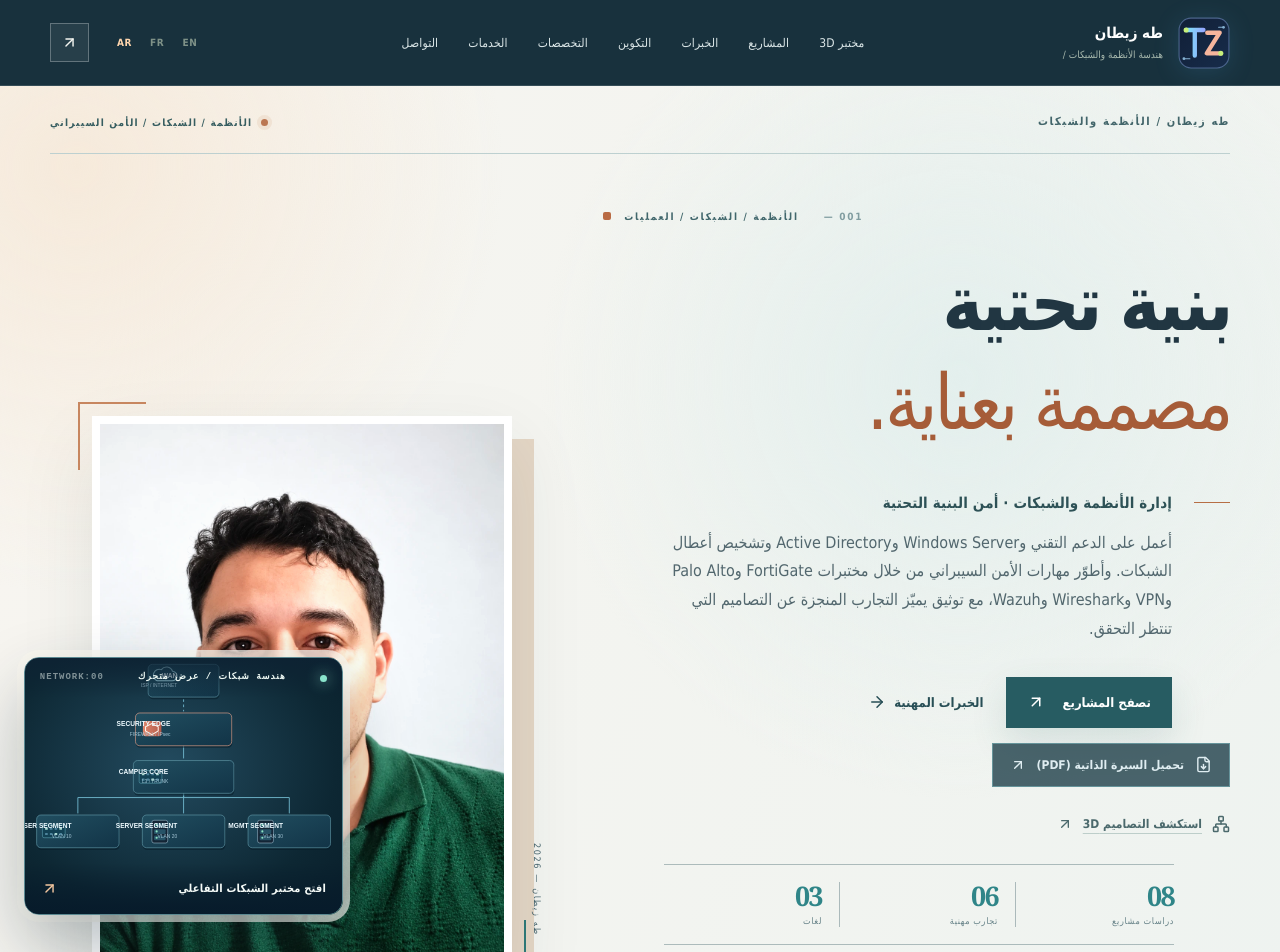
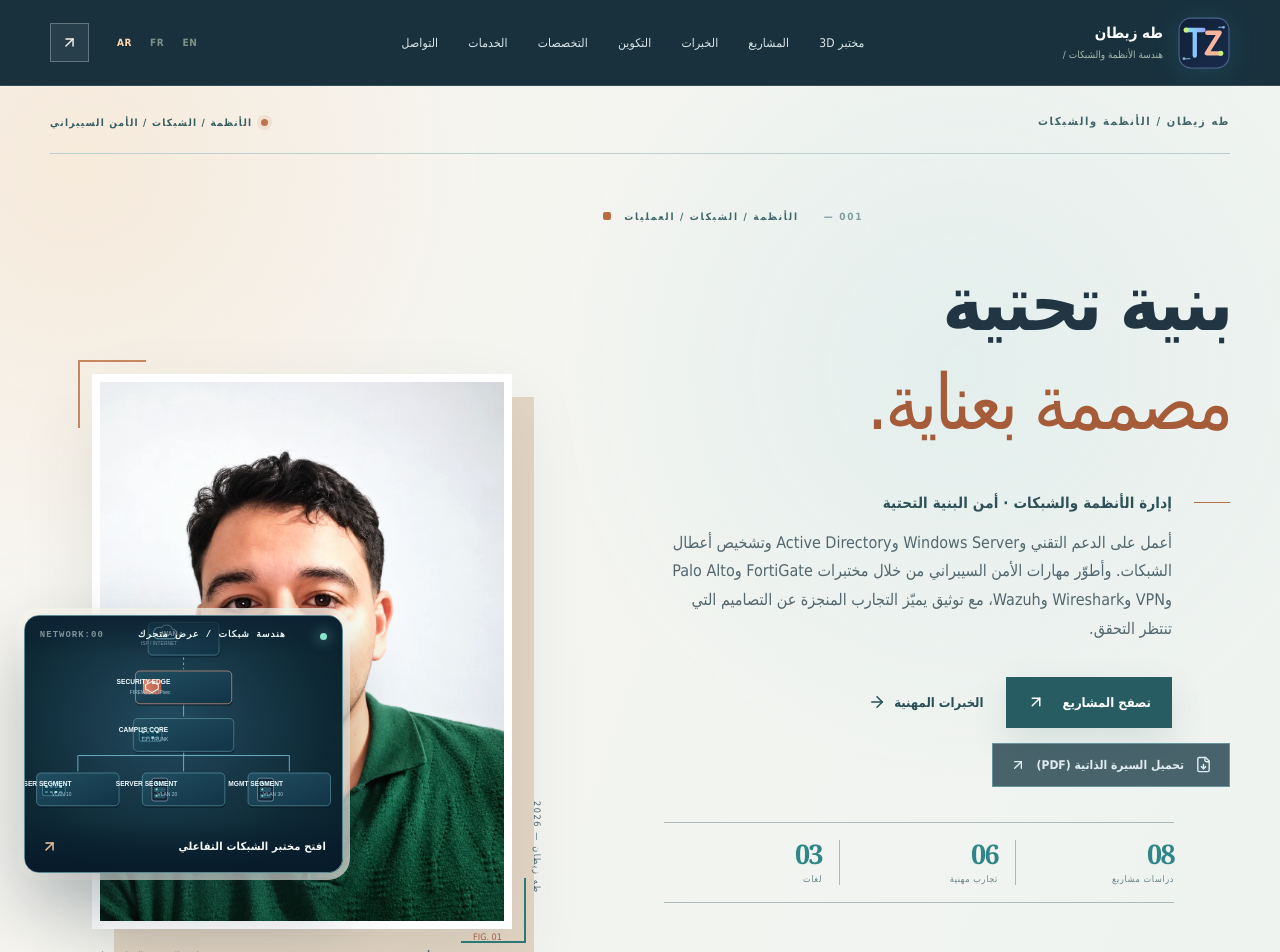
Before and after one commit to tahazitan/taha-zitane-portfolio, a Next.js app: page /ar/ in a window 1280 px wide. Shown: the top 952 px of the page. Built offline with nearby package versions, Linux system fonts and the light colour scheme.

Commit message:
Feature real equipment gallery and simplify redundant hero redirect actions

```diff
--- a/src/components/Home.tsx
+++ b/src/components/Home.tsx
@@ -6,6 +6,7 @@ import NetworkBackdrop from "./NetworkBackdrop";
 import LocaleSetup from "./LocaleSetup";
 import TopologyStudio from "./TopologyStudio";
 import ProjectExplorer from "./ProjectExplorer";
+import EquipmentGallery from "./EquipmentGallery";
 import SkillEvidence from "./SkillEvidence";
 import {professional} from "@/data/professional";
 import {content,githubUrl,linkedInUrl,mailUrl,phoneNumber,prettyPhoneNumber,Locale} from "@/data/content";
@@ -42,7 +43,6 @@ export default function Home({locale}:{locale:Locale}){
       <div className="hero-lead"><div className="hero-rule"/><div><h2>{c.heroSubtitle}</h2><p>{c.heroLead}</p></div></div>
       <div className="hero-actions"><a className="btn btn-primary" href="#work">{locale==='fr'?'Voir mes projets':locale==='ar'?'تصفح المشاريع':'Explore case studies'}<ArrowUpRight size={18}/></a><a className="btn btn-text" href="#experience">{locale==='fr'?'Mon parcours':locale==='ar'?'الخبرات المهنية':'Professional experience'}<ArrowRight size={18}/></a></div>
       <a className="hero-resume-link" href="/cv/Taha_Zitane_CV_2026.pdf" download="Taha_Zitane_CV_2026.pdf"><FileDown size={17}/>{locale==='ar'?'تحميل السيرة الذاتية (PDF)':locale==='fr'?'Télécharger mon CV (PDF)':'Download CV (PDF)'}<ArrowUpRight size={16}/></a>
-      <a className="hero-3d-link" href="#topology"><Network size={18}/>{c.seeWork}<ArrowUpRight size={16}/></a>
       <div className="hero-proof-strip" aria-label={locale==='ar'?'ملخص ملف الأعمال':locale==='fr'?'Portfolio en chiffres':'Portfolio overview'}>
         <div><strong>{String(c.projects.length).padStart(2,'0')}</strong><span>{locale==='ar'?'دراسات مشاريع':locale==='fr'?'études de cas':'case studies'}</span></div>
         <div><strong>{String(c.experience.length).padStart(2,'0')}</strong><span>{locale==='ar'?'تجارب مهنية':locale==='fr'?'expériences':'career entries'}</span></div>
@@ -68,6 +68,7 @@ export default function Home({locale}:{locale:Locale}){
      <ProjectExplorer locale={locale} projects={c.projects}/>
    </div></section>
 
+   <EquipmentGallery locale={locale}/>
    <TopologyStudio locale={locale}/>
 
    <section className="about-section" id="about" aria-labelledby="about-title"><div className="container-xl about-grid">
```
